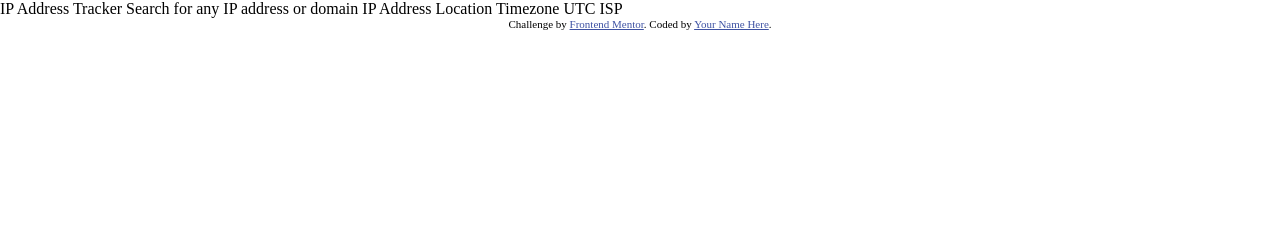
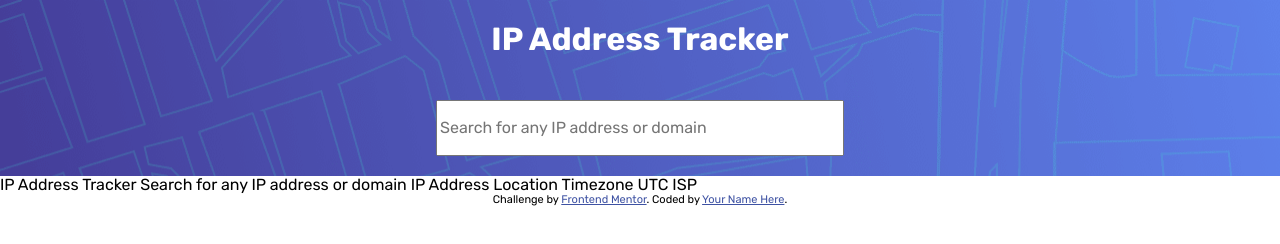
Before and after one commit to joabsena/IP-Address-Tracker, a plain HTML site: page index.html in a window 1280 px wide. Drawn offline with Linux system fonts and the light colour scheme.

Commit message:
Add fonts

```diff
--- a/css/styles.css
+++ b/css/styles.css
@@ -0,0 +1,30 @@
+* {
+  font-family: 'Rubik', sans-serif;
+}
+.attribution {
+  font-size: 11px;
+  text-align: center;
+}
+.attribution a {
+  color: hsl(228, 45%, 44%);
+}
+/* Start Header */
+.header {
+  background-image: url('../images/pattern-bg.png');
+  display: flex;
+  justify-content: center;
+  align-items: center;
+  flex-direction: column;
+}
+
+.header_title {
+  text-align: center;
+  color: white;
+}
+
+.header_search {
+  height: 50px;
+  width: 400px;
+  margin: 20px;
+}
+/* End Header */
--- a/index.html
+++ b/index.html
@@ -1,33 +1,37 @@
 <!DOCTYPE html>
-<html lang="en">
+<html lang="pt-BR">
   <head>
     <meta charset="UTF-8" />
     <meta name="viewport" content="width=device-width, initial-scale=1.0" />
     <!-- displays site properly based on user's device -->
-
+    <!-- Fonts -->
+    <link
+      href="https://fonts.googleapis.com/css2?family=Rubik:wght@400;500;700&display=swap"
+      rel="stylesheet"
+    />
     <link
       rel="icon"
       type="image/png"
       sizes="32x32"
       href="./images/favicon-32x32.png"
     />
+    <!-- Styles -->
     <link rel="stylesheet" href="css/normalize.css" />
     <link rel="stylesheet" href="css/styles.css" />
-
+    <!-- Title -->
     <title>Frontend Mentor | IP Address Tracker</title>
-
-    <!-- Feel free to remove these styles or customise in your own stylesheet 👍 -->
-    <style>
-      .attribution {
-        font-size: 11px;
-        text-align: center;
-      }
-      .attribution a {
-        color: hsl(228, 45%, 44%);
-      }
-    </style>
   </head>
   <body>
+    <!-- Header -->
+    <header class="header">
+      <h1 class="header_title">IP Address Tracker</h1>
+      <input
+        class="header_search"
+        type="text"
+        placeholder="Search for any IP address or domain"
+      />
+    </header>
+
     IP Address Tracker Search for any IP address or domain IP Address Location
     Timezone UTC
     <!-- add offset value dynamically using the API -->
```
